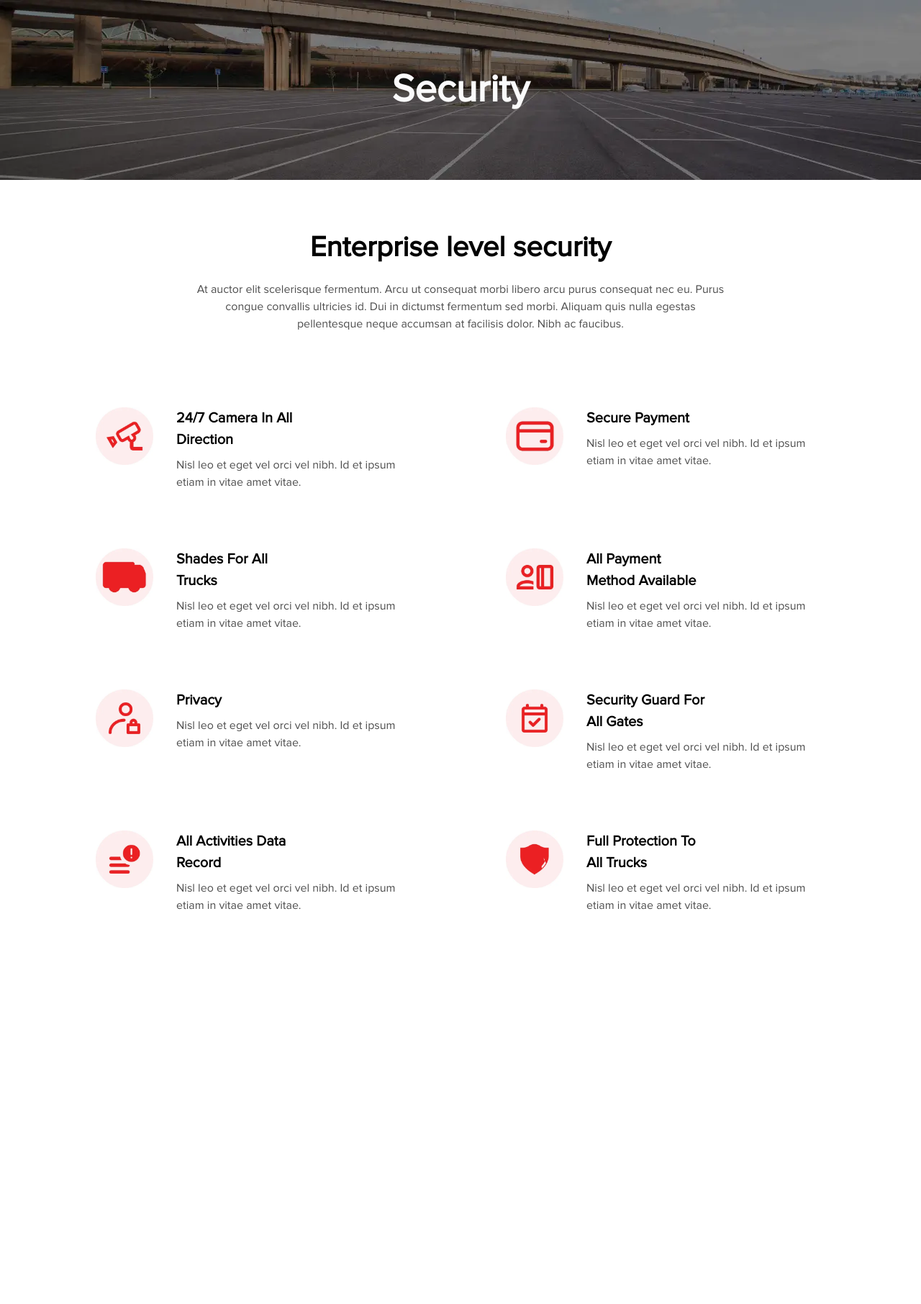
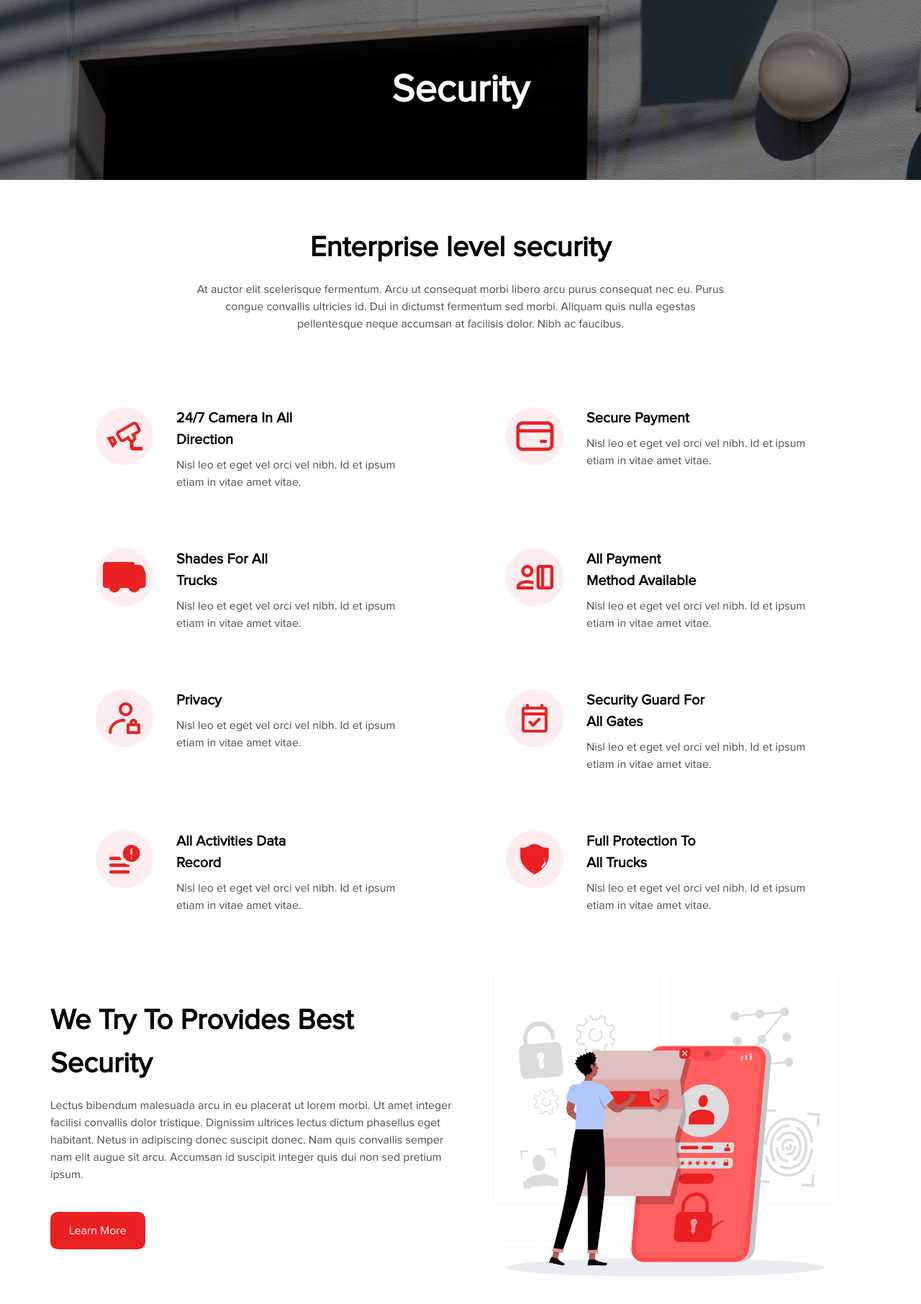
Before and after one commit to Gunjan0001/parknation, a React (Create React App) app: page /security-page in a window 1280 px wide. Shown: the whole page at 72% size. Before the commit the page ends 1350 px from the top, so only its background shows below. Built offline with nearby package versions, Linux system fonts and the light colour scheme.

Commit message:
security page done

```diff
--- /dev/null
+++ b/src/components/ForTruckDrivers/securityPage/ProvideBestSecurity.jsx
@@ -0,0 +1,34 @@
+import React from "react";
+import security_img from "../../../assests/images/png/bestSecurity_img.png";
+
+const ProvideBestSecurity = () => {
+  return (
+    <>
+      <section className="container mb-10">
+        <div className="flex flex-wrap items-center">
+          <div className="md:w-1/2 w-full">
+            <h2 className="mb-4 text-black lg:text-4xl text-3xl font-bold">
+              We Try To Provides Best Security
+            </h2>
+            <p className="text-black text-base opacity-70 mb-10">
+              Lectus bibendum malesuada arcu in eu placerat ut lorem morbi. Ut
+              amet integer facilisi convallis dolor tristique. Dignissim
+              ultrices lectus dictum phasellus eget habitant. Netus in
+              adipiscing donec suscipit donec. Nam quis convallis semper nam
+              elit augue sit arcu. Accumsan id suscipit integer quis dui non sed
+              pretium ipsum.
+            </p>
+            <button className=" py-[14px] px-[26px] text-white bg-primary rounded-[10px]">
+              Learn More
+            </button>
+          </div>
+          <div className="md:w-1/2 w-full">
+            <img src={security_img} alt="security_img" className="w-full" />
+          </div>
+        </div>
+      </section>
+    </>
+  );
+};
+
+export default ProvideBestSecurity;
--- a/src/components/view/fortruckdrivers/SecurityPage.jsx
+++ b/src/components/view/fortruckdrivers/SecurityPage.jsx
@@ -1,18 +1,20 @@
-import React from 'react'
-import SecurityLevel from '../../ForTruckDrivers/securityPage/SecurityLevel'
+import React from "react";
+import SecurityLevel from "../../ForTruckDrivers/securityPage/SecurityLevel";
 import CommonHero from "../../common/CommonHero";
+import ProvideBestSecurity from "../../ForTruckDrivers/securityPage/ProvideBestSecurity";
 
 const SecurityPage = () => {
-    const commonHero = {
-      h2: "Security",
-      herobg: "bg-blog",
-    };
+  const commonHero = {
+    h2: "Security",
+    herobg: "bg-security",
+  };
   return (
     <>
       <CommonHero commonHero={commonHero} />
       <SecurityLevel />
+      <ProvideBestSecurity />
     </>
   );
-}
+};
 
-export default SecurityPage
+export default SecurityPage;
--- a/tailwind.config.js
+++ b/tailwind.config.js
@@ -31,14 +31,15 @@ module.exports = {
         black: "#020202",
         white: "#FAFAFA",
       },
-      boxShadow:{
-        contactusboxshadow:" 0px -6px 42px 0px rgba(16, 0, 0, 0.07)"
+      boxShadow: {
+        contactusboxshadow: " 0px -6px 42px 0px rgba(16, 0, 0, 0.07)",
       },
       // backgroundImage: {
       //   blog: "url('../assests/images/webp/blogbg.webp')",
       // },
       backgroundImage: {
         blog: "url('./assests/images/webp/blogbg.webp')",
+        security: "url('./assests/images/png/security_bg.png')",
       },
     },
   },
```
Also changed, not shown: src/assests/images/png/security_bg.png (added).
